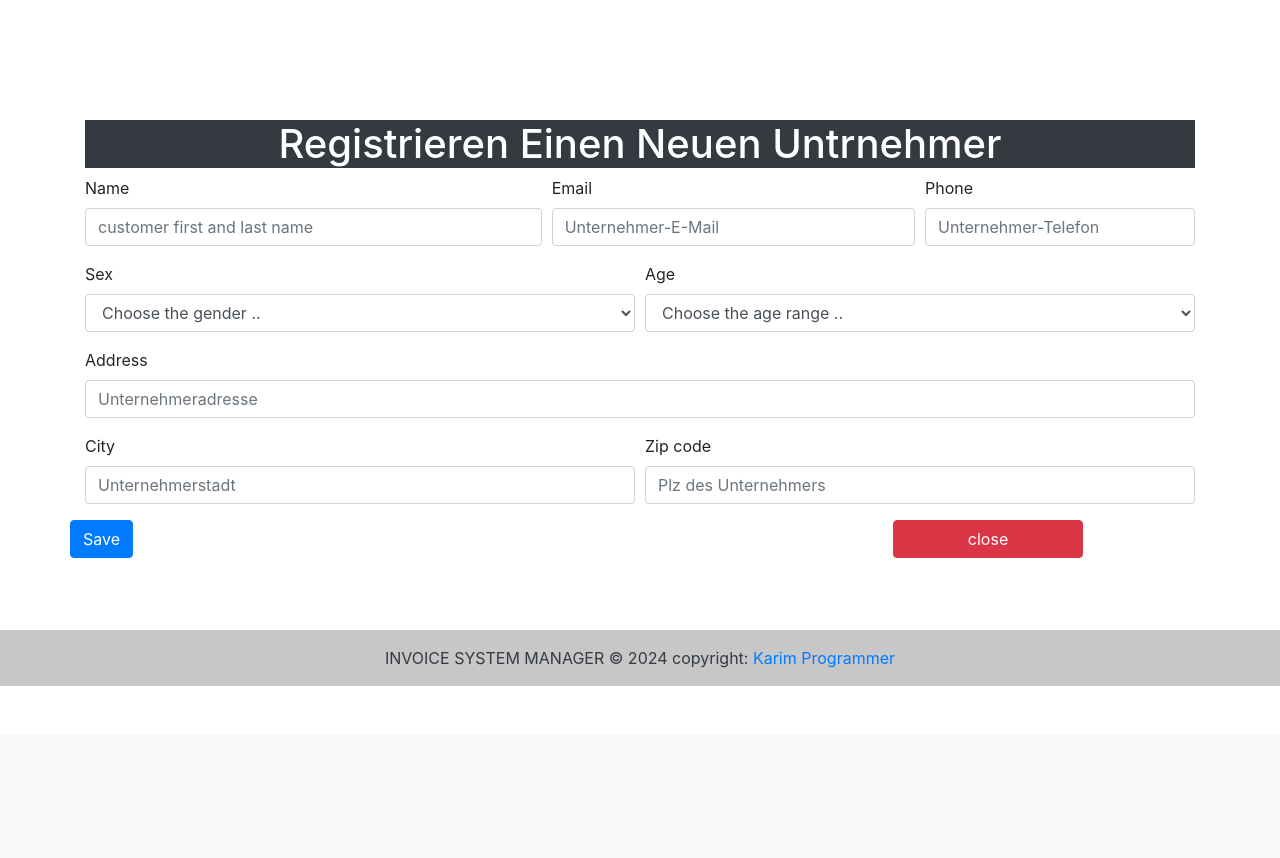
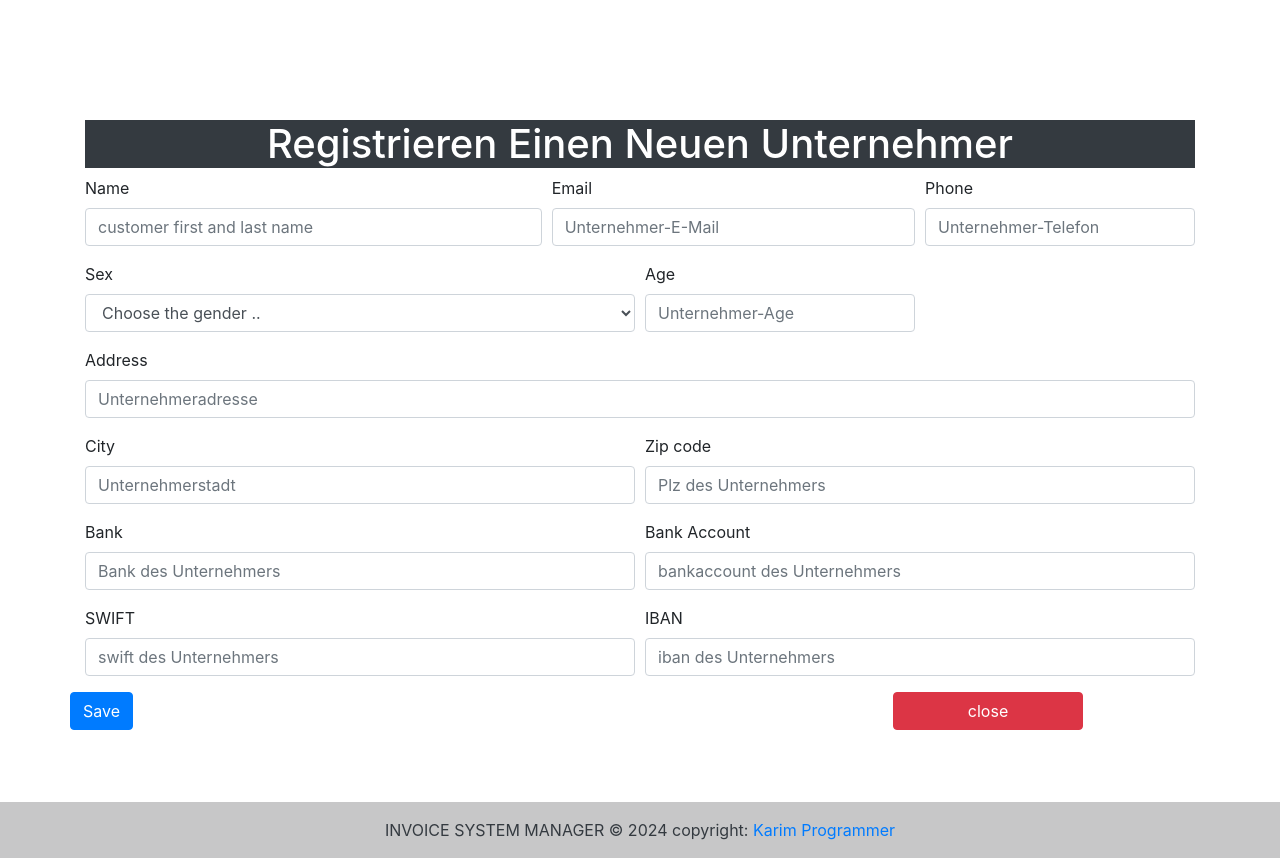
Before and after one commit to AbouYounes/django_invoice_manager, a Django app: page /en/add-entrepreneur in a window 1280 px wide. Shown: the part 66-924 px from the top of the page. Before the commit the page ends 752 px from the top, so only its background shows below. Run offline with Django 5.2, Linux system fonts and the light colour scheme; the visitor is signed in with stand-in values (Sample User, id 1).

Commit message:
entrepreneur page completed

```diff
--- a/invoice_app/models.py
+++ b/invoice_app/models.py
@@ -19,7 +19,7 @@ class Entrepreneur(models.Model):
     phone = models.CharField(max_length=132)
     address = models.CharField(max_length=64)
     sex = models.CharField(max_length=1, choices=SEX_TYPES)
-    age = models.CharField(max_length=12)
+    age = models.CharField(max_length=2)
     city = models.CharField(max_length=32)
     zip_code = models.CharField(max_length=16)
     created_date = models.DateTimeField(auto_now_add=True)
--- a/invoice_app/views.py
+++ b/invoice_app/views.py
@@ -98,7 +98,7 @@ class AddEntrepreneurView(LoginRequiredSuperuserMixim, View):
         }
 
         try:
-            created = Customer.objects.create(**data)
+            created = Entrepreneur.objects.create(**data)
             if created:
                 messages.success(request, _("Entrepreneur registered successfully."))
             else:
--- a/templates/add_entrepreneur.html
+++ b/templates/add_entrepreneur.html
@@ -6,7 +6,7 @@
 
 <br><br><br><br>
 
-<h1 class="text-capitalize text-center mx-10 bg-dark text-white">{% trans 'Registrieren Einen Neuen Untrnehmer' %}</h1>
+<h1 class="text-capitalize text-center mx-10 bg-dark text-white">{% trans 'Registrieren Einen Neuen Unternehmer' %}</h1>
 
 <form method="post">
     {% csrf_token %}
@@ -39,16 +39,10 @@
             </select>
         </div>
 
-        <div class="form-group col-md-6">
-            <label for="age">{% trans 'Age' %}</label>
-            <select name="age" class="form-control" required id="age">
-                <option>{% trans 'Choose the age range' %} .. </option>
-                <option value="19-25">19-25</option>
-                <option value="26-35">26-35</option>
-                <option value="36-45">36-45</option>
-                <option value="46-55">46-55</option>
-                <option value="56+">56 +</option>
-            </select>
+        <div class="form-group col-md-3">
+            <label for="phone">{% trans 'Age' %}</label>
+            <input name="age" required type="number" class="form-control" id="age"
+                placeholder="Unternehmer-Age">
         </div>
     </div>
 
@@ -72,7 +66,32 @@
             <input name="zip" required type="text" class="form-control" id="zip"
                 placeholder="Plz des Unternehmers">
         </div>
+
+        <div class="form-group col-md-6">
+            <label for="zip">{% trans 'Bank' %} </label>
+            <input name="bank" required type="text" class="form-control" id="bank"
+                placeholder="Bank des Unternehmers">
         </div>
+
+        <div class="form-group col-md-6">
+            <label for="zip">{% trans 'Bank Account' %} </label>
+            <input name="bankaccount" required type="text" class="form-control" id="bankaccount"
+                placeholder="bankaccount des Unternehmers">
+        </div>
+
+        <div class="form-group col-md-6">
+            <label for="zip">{% trans 'SWIFT' %} </label>
+            <input name="swift" required type="text" class="form-control" id="swift"
+                placeholder="swift des Unternehmers">
+        </div>
+
+        <div class="form-group col-md-6">
+            <label for="zip">{% trans 'IBAN' %} </label>
+            <input name="iban" required type="text" class="form-control" id="iban"
+                placeholder="iban des Unternehmers">
+        </div>
+    </div>
+
     <div class="row">
         <button type="submit" class="btn btn-primary">{% trans 'Save' %}</button>
 
```
Also changed, not shown: templates/invoice-pdf.html (+23 -0 lines). Lines whose indentation alone changed are shown as unchanged.
